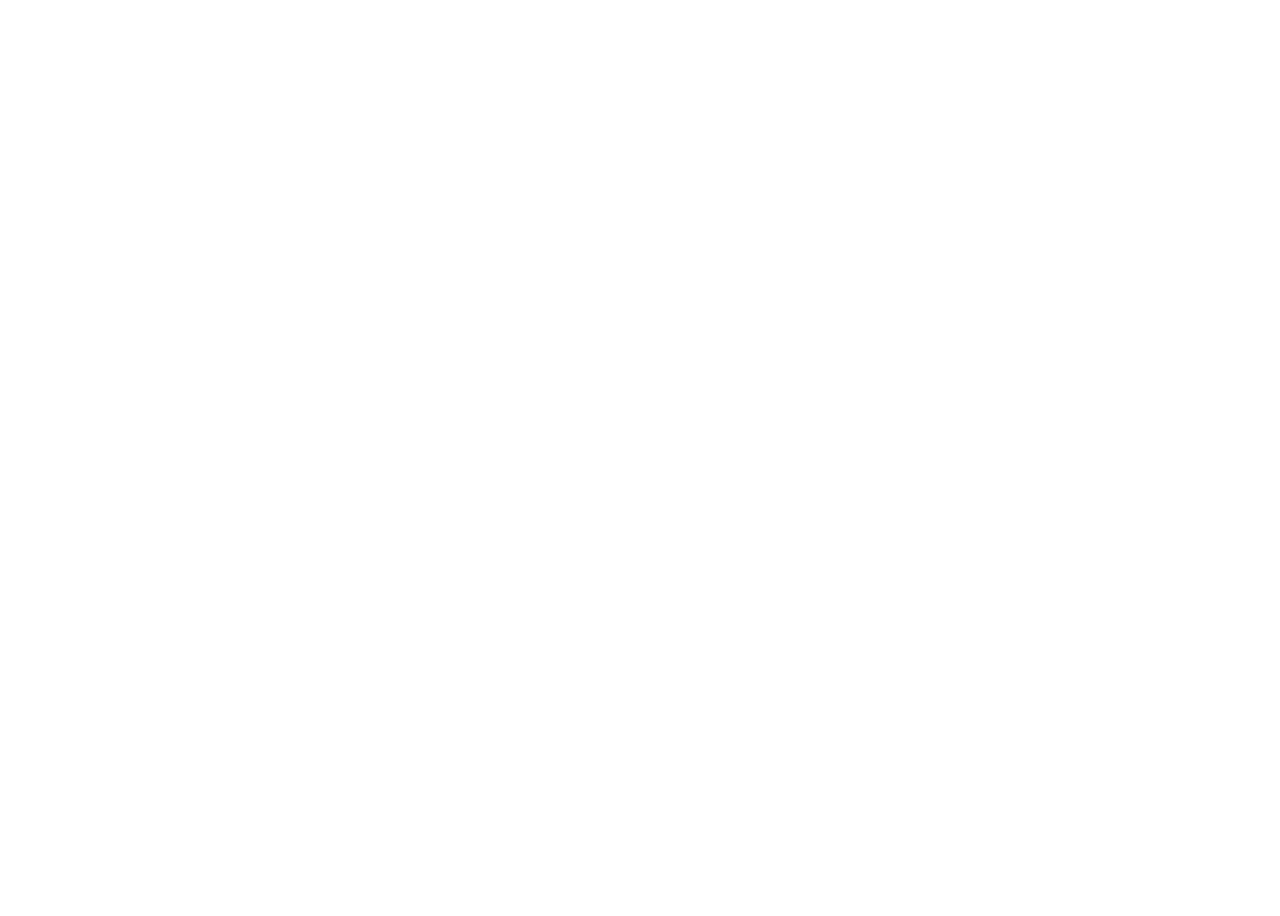
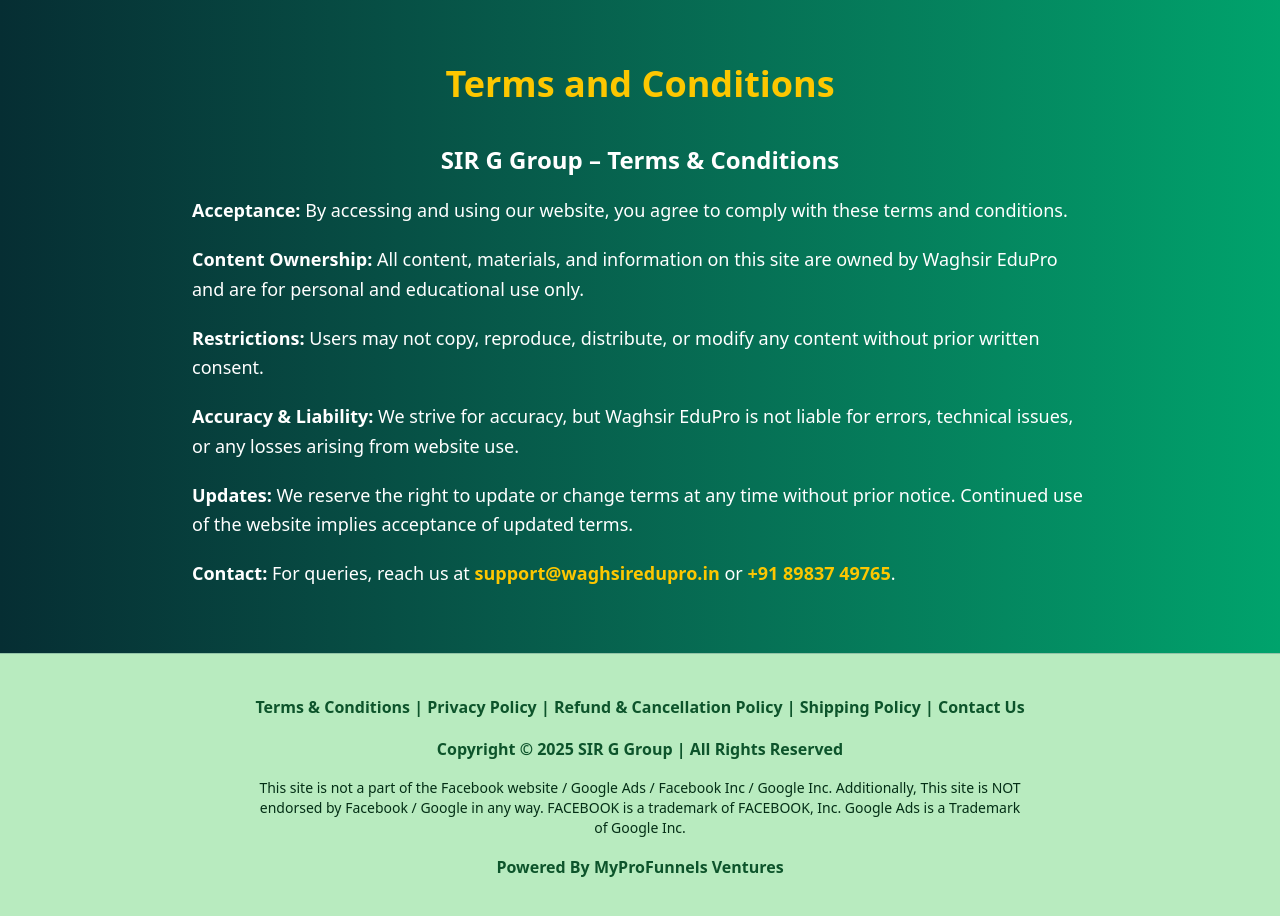
Before and after one commit to tanu1275shrma/kaif, a React (Vite) app: page /terms in a window 1280 px wide. Before the commit this address had no page. Shown: the top 916 px of the page. Before the commit the page ends 800 px from the top, so only its background shows below. Built offline with nearby package versions, Linux system fonts and the light colour scheme.

Commit message:
Added policy and contact pages (Terms, Refund, Shipping, Contact)

```diff
--- a/src/App.jsx
+++ b/src/App.jsx
@@ -19,6 +19,11 @@
 import Join from "./components/Join";
 import ThankYou from "./components/Thankyou";
 import PopupForm from "./components/PopupForm";
+import Terms from "./pages/Terms";
+import Privacy from "./pages/Privacy";
+import Refund from "./pages/Refund";
+import Shipping from "./pages/Shipping";
+import Contact from "./pages/Contact";
 
 const App = () => {
   // ✅ Facebook Meta Pixel setup
@@ -82,6 +87,13 @@
           path="/congratulations"
           element={<Navigate to="/thankyou" replace />}
         />
+
+        {/* 🧾 Footer Policy Pages */}
+        <Route path="/terms" element={<Terms />} />
+        <Route path="/privacy" element={<Privacy />} />
+        <Route path="/refund" element={<Refund />} />
+        <Route path="/shipping" element={<Shipping />} />
+        <Route path="/contact" element={<Contact />} />
       </Routes>
 
       {/* ✅ NoScript fallback (for browsers with JS disabled) */}
--- a/src/components/Footer.jsx
+++ b/src/components/Footer.jsx
@@ -6,31 +6,31 @@
       <div className="max-w-5xl mx-auto px-4 py-10 flex flex-col items-center text-center space-y-4 text-sm md:text-base font-medium leading-relaxed">
         {/* Policy Links */}
         <p className="font-semibold text-green-900">
-          <a href="#" className="hover:underline">
+          <a href="/terms" className="hover:underline transition-all">
             Terms & Conditions
           </a>{" "}
           |{" "}
-          <a href="#" className="hover:underline">
+          <a href="/privacy" className="hover:underline transition-all">
             Privacy Policy
           </a>{" "}
           |{" "}
-          <a href="#" className="hover:underline">
+          <a href="/refund" className="hover:underline transition-all">
             Refund & Cancellation Policy
           </a>{" "}
           |{" "}
-          <a href="#" className="hover:underline">
+          <a href="/shipping" className="hover:underline transition-all">
             Shipping Policy
           </a>{" "}
           |{" "}
-          <a href="#" className="hover:underline">
+          <a href="/contact" className="hover:underline transition-all">
             Contact Us
           </a>
         </p>
 
         {/* Copyright */}
         <p className="text-green-900 font-semibold">
-          Copyright © 2025 <span className="font-bold">SIR G Group</span> |
-          All Rights Reserved
+          Copyright © 2025 <span className="font-bold">SIR G Group</span> | All
+          Rights Reserved
         </p>
 
         {/* Disclaimer */}
--- /dev/null
+++ b/src/pages/Contact.jsx
@@ -0,0 +1,54 @@
+import React from "react";
+import Footer from "../components/Footer";
+
+const Contact = () => {
+  return (
+    <div className="flex flex-col min-h-screen">
+      {/* Main Content */}
+      <div className="flex-grow bg-gradient-to-r from-[#062E33] to-[#00A36C] text-white flex flex-col items-center justify-center px-6 py-16">
+        <h1 className="text-3xl md:text-4xl font-extrabold text-center mb-10 text-yellow-400">
+          Contact Us
+        </h1>
+
+        <div className="max-w-4xl text-left space-y-5 leading-relaxed text-lg">
+          <p>
+            We’re happy to connect with students, parents, and educators. For
+            questions about our CBSE programs, admissions, or educational
+            services, our team is here to assist.
+          </p>
+
+          <p>
+            <strong>Address:</strong> Civil Lines, Washim, Maharashtra
+          </p>
+
+          <p>
+            <strong>Phone:</strong>{" "}
+            <span className="font-bold text-yellow-400">+91 89837 49765</span>
+          </p>
+
+          <p>
+            <strong>Email:</strong>{" "}
+            <a
+              href="mailto:support@waghsiredupro.in"
+              className="font-bold text-yellow-400 hover:underline"
+            >
+              support@waghsiredupro.in
+            </a>
+          </p>
+
+          <p>
+            <strong>Office Hours:</strong> Monday to Saturday, 9:00 AM – 6:00 PM
+            (Closed on Sundays)
+          </p>
+
+          <p>We look forward to supporting your educational journey.</p>
+        </div>
+      </div>
+
+      {/* Footer (Always Visible) */}
+      <Footer />
+    </div>
+  );
+};
+
+export default Contact;
--- /dev/null
+++ b/src/pages/Privacy.jsx
@@ -0,0 +1,56 @@
+import React from "react";
+import Footer from "../components/Footer";
+
+const PrivacyPolicy = () => {
+  return (
+    <div className="flex flex-col min-h-screen">
+      {/* Main Content */}
+      <div className="flex-grow bg-gradient-to-r from-[#062E33] to-[#00A36C] text-white flex flex-col items-center justify-center px-6 py-16">
+        <h1 className="text-3xl md:text-4xl font-extrabold text-center mb-10 text-yellow-400">
+          Privacy Policy
+        </h1>
+
+        <div className="max-w-4xl text-left space-y-5 leading-relaxed text-lg">
+          <p>
+            We value your <strong>privacy</strong> and are committed to
+            protecting your personal information.
+          </p>
+
+          <p>
+            <strong>Data Collection:</strong> We collect basic details like your
+            name, phone number, and email to respond to inquiries and improve
+            our services.
+          </p>
+
+          <p>
+            <strong>Data Security:</strong> Your information is kept secure and
+            is never shared or sold to third parties.
+          </p>
+
+          <p>
+            <strong>Cookies:</strong> Our website may use cookies to enhance
+            your experience. You can manage them through your browser settings.
+          </p>
+
+          <p>
+            <strong>Contact Us:</strong> For any questions regarding privacy
+            practices, reach us at{" "}
+            <a
+              href="mailto:support@waghsiredupro.in"
+              className="font-bold text-yellow-400 hover:underline"
+            >
+              support@waghsiredupro.in
+            </a>{" "}
+            or{" "}
+            <span className="font-bold text-yellow-400">+91 89837 49765</span>.
+          </p>
+        </div>
+      </div>
+
+      {/* Footer (Always Visible) */}
+      <Footer />
+    </div>
+  );
+};
+
+export default PrivacyPolicy;
--- /dev/null
+++ b/src/pages/Refund.jsx
@@ -0,0 +1,61 @@
+import React from "react";
+import Footer from "../components/Footer";
+
+const Refund = () => {
+  return (
+    <div className="flex flex-col min-h-screen">
+      {/* Main Content */}
+      <div className="flex-grow bg-gradient-to-r from-[#062E33] to-[#00A36C] text-white flex flex-col items-center justify-center px-6 py-16">
+        <h1 className="text-3xl md:text-4xl font-extrabold text-center mb-10 text-yellow-400">
+          Refund and Cancellation Policy
+        </h1>
+
+        <div className="max-w-4xl text-left space-y-5 leading-relaxed text-lg">
+          <p>
+            <strong>Non-Refundable Payments:</strong> All payments for
+            admission, course registration, or educational services are
+            non-refundable and non-transferable.
+          </p>
+
+          <p>
+            <strong>Review Before Payment:</strong> Students are encouraged to
+            review course details carefully before making any payment.
+          </p>
+
+          <p>
+            <strong>Exceptional Cases:</strong> Refunds may be considered in
+            cases of duplicate transactions or technical errors, subject to
+            verification and approval by our administration team.
+          </p>
+
+          <p>
+            <strong>Request Timeline:</strong> Refund or cancellation requests
+            must be made within 7 working days of the transaction.
+          </p>
+
+          <p>
+            <strong>How to Request:</strong> Contact us at{" "}
+            <a
+              href="mailto:support@waghsiredupro.in"
+              className="font-bold text-yellow-400 hover:underline"
+            >
+              support@waghsiredupro.in
+            </a>{" "}
+            or{" "}
+            <span className="font-bold text-yellow-400">+91 89837 49765</span>.
+          </p>
+
+          <p>
+            <strong>Final Decision:</strong> The management of Waghsir EduPro
+            holds the final authority on all refund and cancellation decisions.
+          </p>
+        </div>
+      </div>
+
+      {/* Footer (Always Visible) */}
+      <Footer />
+    </div>
+  );
+};
+
+export default Refund;
--- /dev/null
+++ b/src/pages/Shipping.jsx
@@ -0,0 +1,41 @@
+import React from "react";
+import Footer from "../components/Footer";
+
+const ShippingPolicy = () => {
+  return (
+    <div className="flex flex-col min-h-screen">
+      {/* Main Content */}
+      <div className="flex-grow bg-gradient-to-r from-[#062E33] to-[#00A36C] text-white flex flex-col items-center justify-center px-6 py-16">
+        <h1 className="text-3xl md:text-4xl font-extrabold text-center mb-10 text-yellow-400">
+          Shipping Policy
+        </h1>
+
+        <div className="max-w-4xl text-left space-y-5 leading-relaxed text-lg">
+          <p>
+            <strong>There is no shipping policy</strong> because we provide the
+            educational services online.
+          </p>
+
+          <p>
+            <strong>Issues & Assistance:</strong> For lost, damaged, or other
+            shipping issues, contact us promptly at{" "}
+            <a
+              href="mailto:support@waghsiredupro.in"
+              className="font-bold text-yellow-400 hover:underline"
+            >
+              support@waghsiredupro.in
+            </a>{" "}
+            or{" "}
+            <span className="font-bold text-yellow-400">+91 89837 49765</span>,
+            and we will assist you.
+          </p>
+        </div>
+      </div>
+
+      {/* Footer (Always Visible) */}
+      <Footer />
+    </div>
+  );
+};
+
+export default ShippingPolicy;
--- /dev/null
+++ b/src/pages/Terms.jsx
@@ -0,0 +1,66 @@
+import React from "react";
+import Footer from "../components/Footer";
+
+const Terms = () => {
+  return (
+    <div className="flex flex-col min-h-screen">
+      {/* Main Content */}
+      <div className="flex-grow bg-gradient-to-r from-[#062E33] to-[#00A36C] text-white flex flex-col items-center justify-center px-6 py-16">
+        <h1 className="text-3xl md:text-4xl font-extrabold text-center mb-10 text-yellow-400">
+          Terms and Conditions
+        </h1>
+
+        <div className="max-w-4xl text-left space-y-5 leading-relaxed text-lg">
+          <h2 className="text-2xl text-center font-bold">
+            SIR G Group – Terms & Conditions
+          </h2>
+
+          <p>
+            <strong>Acceptance:</strong> By accessing and using our website, you
+            agree to comply with these terms and conditions.
+          </p>
+
+          <p>
+            <strong>Content Ownership:</strong> All content, materials, and
+            information on this site are owned by Waghsir EduPro and are for
+            personal and educational use only.
+          </p>
+
+          <p>
+            <strong>Restrictions:</strong> Users may not copy, reproduce,
+            distribute, or modify any content without prior written consent.
+          </p>
+
+          <p>
+            <strong>Accuracy & Liability:</strong> We strive for accuracy, but
+            Waghsir EduPro is not liable for errors, technical issues, or any
+            losses arising from website use.
+          </p>
+
+          <p>
+            <strong>Updates:</strong> We reserve the right to update or change
+            terms at any time without prior notice. Continued use of the website
+            implies acceptance of updated terms.
+          </p>
+
+          <p>
+            <strong>Contact:</strong> For queries, reach us at{" "}
+            <a
+              href="mailto:support@waghsiredupro.in"
+              className="font-bold text-yellow-400 hover:underline"
+            >
+              support@waghsiredupro.in
+            </a>{" "}
+            or{" "}
+            <span className="font-bold text-yellow-400">+91 89837 49765</span>.
+          </p>
+        </div>
+      </div>
+
+      {/* Footer (Always Visible) */}
+      <Footer />
+    </div>
+  );
+};
+
+export default Terms;
```
